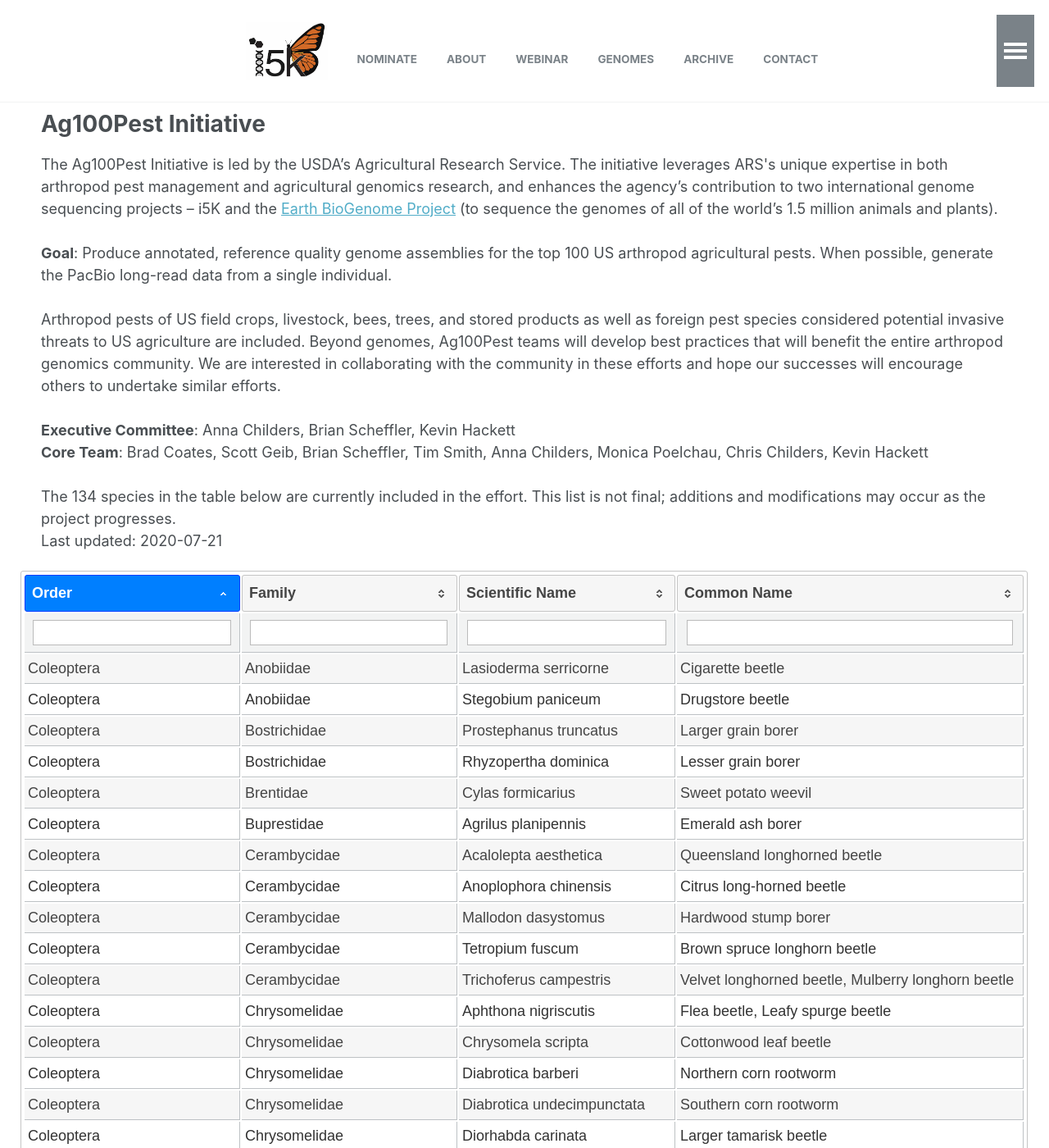
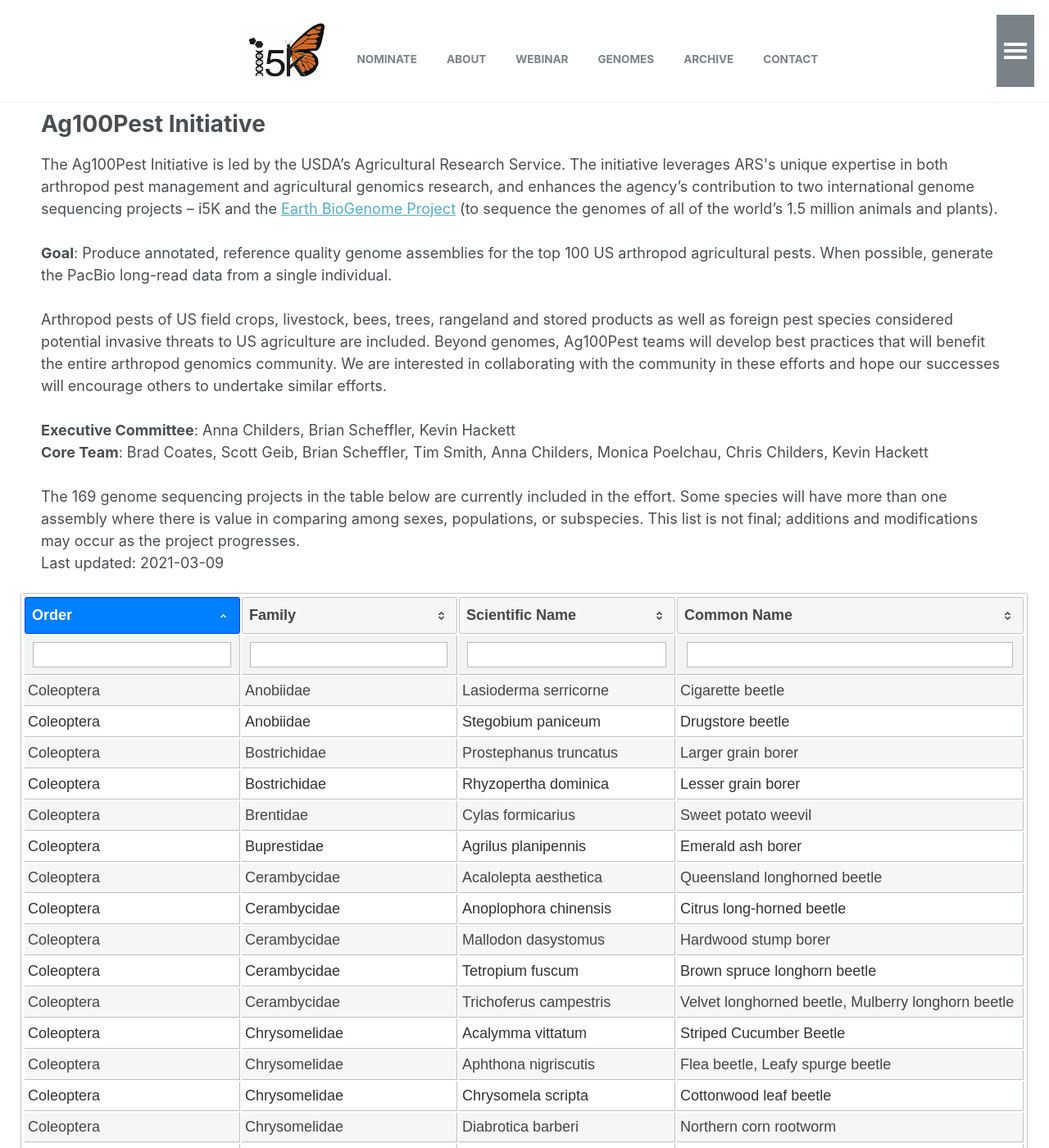
Before and after one commit to i5k/i5k.github.io, a Jekyll site: the page built from _pages/ag100pest.html, in a window 1280 px wide and 1400 px high. Shown: the whole window at 82% size. Built offline with Jekyll 4.4.1, drawn with Linux system fonts in a browser that asks for light colours; some of the changed text lies outside the part shown.

Commit message:
Update Ag100Pest species table

```diff
--- a/_layouts/Ag100Pest_Table.html
+++ b/_layouts/Ag100Pest_Table.html
@@ -33,13 +33,13 @@ layout: compress
 
       <b>Goal</b>: Produce annotated, reference quality genome assemblies for the top 100 US arthropod agricultural pests.  When possible, generate the PacBio long-read data from a single individual.<br><br>
 
-      Arthropod pests of US field crops, livestock, bees, trees, and stored products as well as foreign pest species considered potential invasive threats to US agriculture are included. Beyond genomes, Ag100Pest teams will develop best practices that will benefit the entire arthropod genomics community. We are interested in collaborating with the community in these efforts and hope our successes will encourage others to undertake similar efforts.<br><br>
+      Arthropod pests of US field crops, livestock, bees, trees, rangeland and stored products as well as foreign pest species considered potential invasive threats to US agriculture are included. Beyond genomes, Ag100Pest teams will develop best practices that will benefit the entire arthropod genomics community. We are interested in collaborating with the community in these efforts and hope our successes will encourage others to undertake similar efforts.<br><br>
 
       <b>Executive Committee</b>: Anna Childers, Brian Scheffler, Kevin Hackett<br>
       <b>Core Team</b>: Brad Coates, Scott Geib, Brian Scheffler, Tim Smith, Anna Childers, Monica Poelchau, Chris Childers, Kevin Hackett<br><br>
 
-      The 134 species in the table below are currently included in the effort.  This list is not final; additions and modifications may occur as the project progresses.<br>
-      Last updated: 2020-07-21
+      The 169 genome sequencing projects in the table below are currently included in the effort.  Some species will have more than one assembly where there is value in comparing among sexes, populations, or subspecies.  This list is not final; additions and modifications may occur as the project progresses.<br>
+      Last updated: 2021-03-09
     </p>
   </div>
 
@@ -54,7 +54,7 @@ layout: compress
     </tr>
   </thead>
   <tbody>
-    {% include data/ag100pest_species_table_for_website_2020-07-21.html %}
+    {% include data/ag100pest_species_table_for_website_2021-03-09.html %}
   </tbody>
 </table>
 <script>
```
